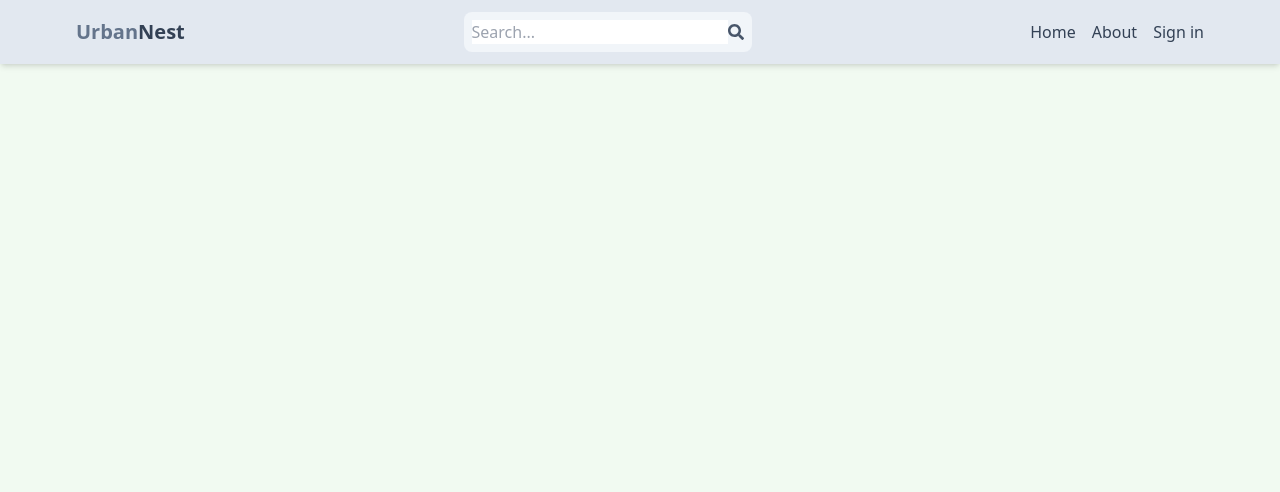
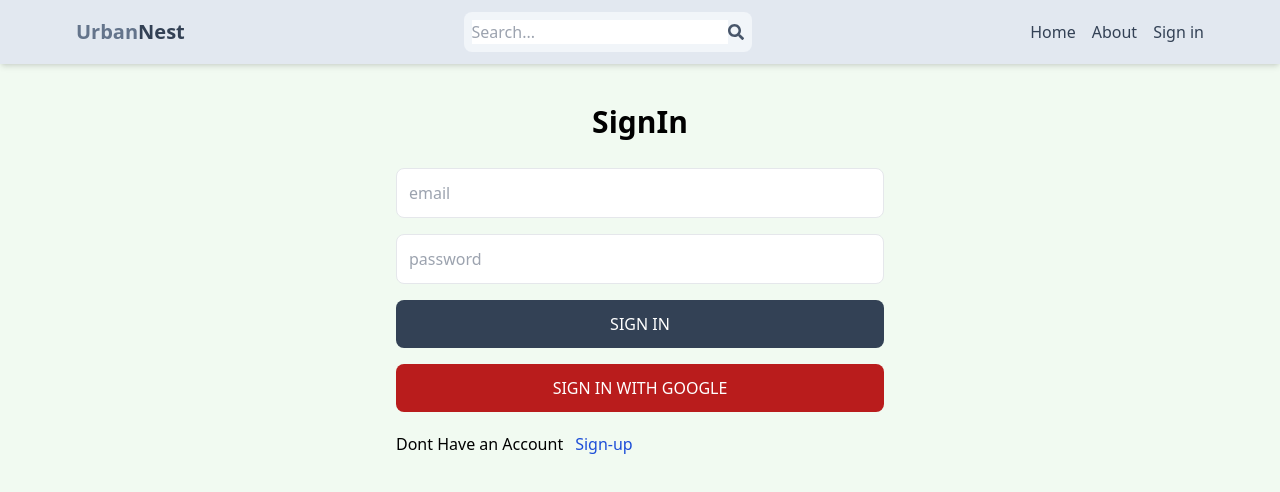
Before and after one commit to Sumitprajapatintv/RealEstateApp, a React (Vite) app in the folder client/: page /sign-in in a window 1280 px wide. Shown: the top 492 px of the page. Built offline with nearby package versions, Linux system fonts and the light colour scheme; no server answers.

Commit message:
Changes for signin issue

```diff
--- a/client/src/App.jsx
+++ b/client/src/App.jsx
@@ -7,8 +7,8 @@ import Home from "./pages/Home";
 import PrivateRoute from "./components/privateRoute";
 import Header from "./components/Header";
 import CreateListing from "./pages/createListing";
-import UpdateListing from './pages/updateListing';
-import Listing from './pages/Listing';
+import UpdateListing from "./pages/updateListing";
+import Listing from "./pages/Listing";
 import Search from "./pages/Search";
 export default function App() {
   return (
@@ -16,16 +16,16 @@ export default function App() {
       <Header />
       <Routes>
         <Route path="/" element={<Home />} />
-        <Route path="/sigin-in" element={<SingIn />} />
+        <Route path="/sign-in" element={<SingIn />} />
         <Route path="/sign-up" element={<SignUp />} />
         <Route path="/about" element={<About />} />
-        <Route path='/listing/:listingId' element={<Listing />} />
-        <Route path='/search' element={<Search />} />
+        <Route path="/listing/:listingId" element={<Listing />} />
+        <Route path="/search" element={<Search />} />
         <Route element={<PrivateRoute />}>
-          <Route path='/profile' element={<Profile />} />
-          <Route path='/create-listing' element={<CreateListing />} />
+          <Route path="/profile" element={<Profile />} />
+          <Route path="/create-listing" element={<CreateListing />} />
           <Route
-            path='/update-listing/:listingId'
+            path="/update-listing/:listingId"
             element={<UpdateListing />}
           />
         </Route>
--- a/client/src/components/privateRoute.jsx
+++ b/client/src/components/privateRoute.jsx
@@ -1,7 +1,7 @@
-import { useSelector } from 'react-redux';
-import { Outlet, Navigate } from 'react-router-dom';
+import { useSelector } from "react-redux";
+import { Outlet, Navigate } from "react-router-dom";
 export default function PrivateRoute() {
   const { currentUser } = useSelector((state) => state.user);
-  console.log("Cuurr",currentUser);
-  return currentUser!=null ? <Outlet /> : <Navigate to='/sigin-in' />;
+  console.log("Cuurr", currentUser);
+  return currentUser != null ? <Outlet /> : <Navigate to="/sign-in" />;
 }
--- a/client/src/pages/SignUp.jsx
+++ b/client/src/pages/SignUp.jsx
@@ -33,7 +33,7 @@ function SignUp() {
       }
       setLoading(false);
       setError(null);
-      navigate("/sigin-in");
+      navigate("/sign-in");
     } catch (error) {
       setLoading(false);
       setError(error.message);
--- a/client/src/pages/SingIn.jsx
+++ b/client/src/pages/SingIn.jsx
@@ -13,18 +13,16 @@ function SignIn() {
   const { loading, error } = useSelector((state) => state.user);
   const navigate = useNavigate();
   const dispatch = useDispatch();
-
   function handleChange(e) {
     setformData({
       ...formData,
       [e.target.id]: e.target.value,
     });
   }
-
   const handleSubmit = async (e) => {
     e.preventDefault();
     try {
-      dispatch(signInStart()); // Call the function
+      dispatch(signInStart);
       const res = await fetch("/api/auth/sign-in", {
         method: "POST",
         headers: {
@@ -43,7 +41,6 @@ function SignIn() {
       dispatch(signInFailure(error.message));
     }
   };
-
   return (
     <div className="p-3 max-w-lg mx-auto">
       <h1 className="text-3xl text-center font-semibold my-7">SignIn</h1>
@@ -56,7 +53,7 @@ function SignIn() {
           onChange={handleChange}
         />
         <input
-          type="password"
+          type="text"
           placeholder="password"
           className="border p-3 rounded-lg"
           id="password"
@@ -76,7 +73,8 @@ function SignIn() {
           <span className="text-blue-700">Sign-up </span>
         </Link>
       </div>
-      {error && <p className="text-red-500 mt-5">{error}</p>}
+      {console.log("error", error)}
+      {/* {error && <p className="text-red-500 mt-5">{error}</p>} */}
     </div>
   );
 }
```
Also changed, not shown: client/src/components/OAuth.jsx (+21 -14 lines).
